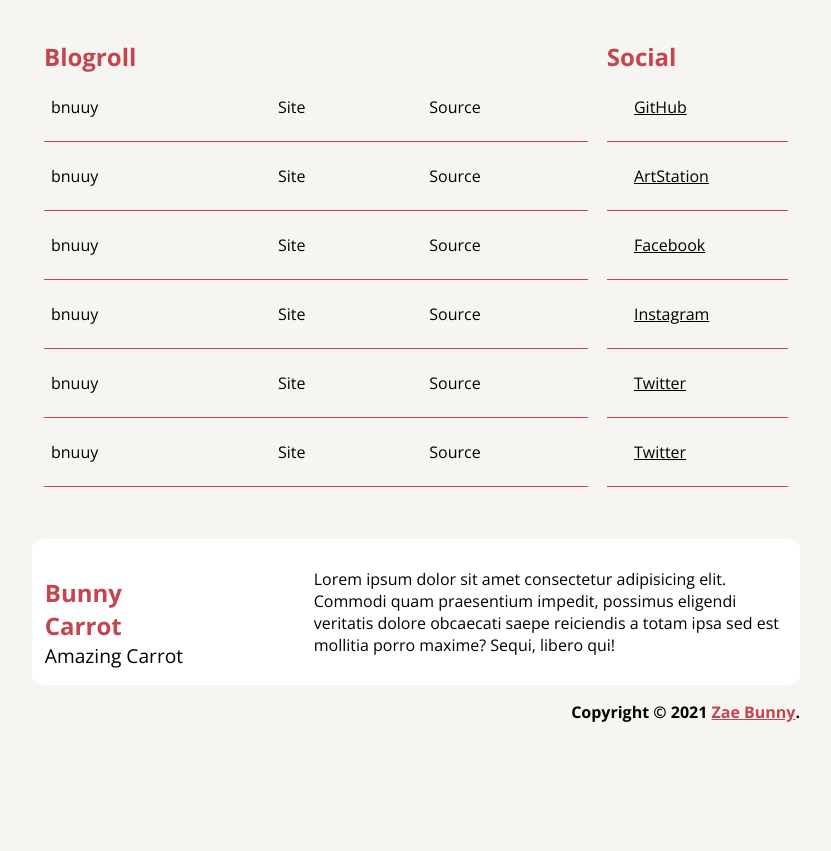
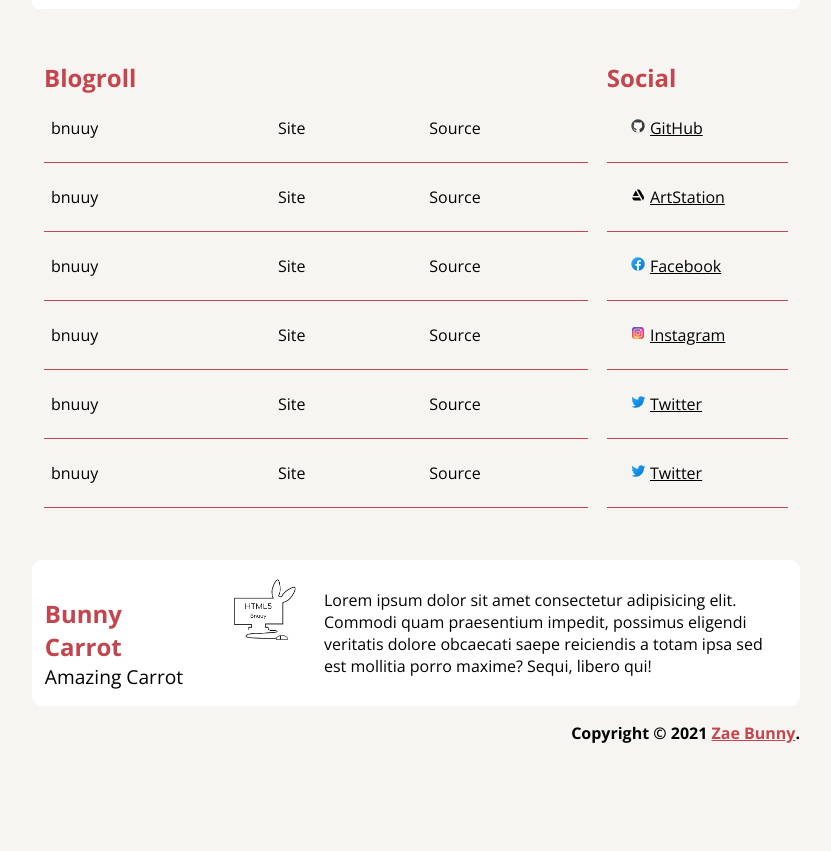
Before and after one commit to HideOnFluff/JavaScript---First-Iteration, a plain HTML site: page index.html in a window 1280 px wide. Shown: the part 995-1846 px from the top of the page, without its empty margins (224-1055 px from the left). Before the commit the page ends 1825 px from the top, so only its background shows below. Drawn offline with nearby package versions, Linux system fonts and the light colour scheme; the site is published under a folder, as on GitHub Pages, so addresses that start at the root find nothing.

Commit message:
./img hotfix

```diff
--- a/index.html
+++ b/index.html
@@ -3,9 +3,9 @@
 <head>
     <meta charset="UTF-8">
     <meta name="viewport" content="width=device-width, initial-scale=1.0">
-    <link rel="stylesheet" href="css/template.css">
-    <link rel="stylesheet" href="css/index.css">
-    <link rel="icon" type="image/x-icon" href="/img/favicon.ico">
+    <link rel="stylesheet" href="./css/template.css">
+    <link rel="stylesheet" href="./css/index.css">
+    <link rel="icon" type="image/x-icon" href="./img/favicon.ico">
     <title>Home</title>
 </head>
 <body>
@@ -26,12 +26,12 @@
         </header>
         <main>
             <section class="featured-article">
-                <article class="featured-article__content">
-                <h1 class="featured-article__title">Featured Article</h1>
-                <h2 class="featured-article__subtitle">Carrots in Bnuuy Magazine!</h2>
-                <p class="featured-article__text">Discover how to use Graceful Degradation and Progressive Enchancement techniques to achieve an outstanding, cross-bnuuy <a href="#" class="featured-article__link">HTML5</a> and <a href="#" class="featured-article__link">CSS3</a> carrot today!</p>
-            </article>
-                <img src="/img/card img.png" alt="" class="featured-article__img">
+                    <article class="featured-article__content">
+                    <h1 class="featured-article__title">Featured Article</h1>
+                    <h2 class="featured-article__subtitle">Carrots in Bnuuy Magazine!</h2>
+                    <p class="featured-article__text">Discover how to use Graceful Degradation and Progressive Enchancement techniques to achieve an outstanding, cross-bnuuy <a href="#"   class="featured-article__link">HTML5</a> and <a href="#" class="featured-article__link">CSS3</a> carrot today!</p>
+                </article>
+                    <img src="./img/card img.png" alt="" class="featured-article__img">
             </section>
             <section class="main-content">
                 <article class="main-content__item">
@@ -102,27 +102,27 @@
                     <h2 class="blogroll__title">Social</h2>
                     <ul class="blogroll__social-list">
                         <li class="blogroll__social-link">
-                            <img src="/img/github.svg" alt="" class="blogroll__icon">
+                            <img src="./img/github.svg" alt="" class="blogroll__icon">
                             <a href="#" class="blogroll__text">GitHub</a
                         ></li>
                         <li class="blogroll__social-link">
-                            <img src="/img/artstation.svg" alt="" class="blogroll__icon">
+                            <img src="./img/artstation.svg" alt="" class="blogroll__icon">
                             <a href="#" class="blogroll__text">ArtStation</a>
                         </li>
                         <li class="blogroll__social-link">
-                            <img src="/img/Facebook.svg" alt="" class="blogroll__icon">
+                            <img src="./img/Facebook.svg" alt="" class="blogroll__icon">
                             <a href="#" class="blogroll__text">Facebook</a>
                         </li>
                         <li class="blogroll__social-link">
-                            <img src="/img/Instagram.svg" alt="" class="blogroll__icon">
+                            <img src="./img/Instagram.svg" alt="" class="blogroll__icon">
                             <a href="#" class="blogroll__text">Instagram</a>
                         </li>
                         <li class="blogroll__social-link">
-                            <img src="/img/twitter.svg" alt="" class="blogroll__icon">
+                            <img src="./img/twitter.svg" alt="" class="blogroll__icon">
                             <a href="#" class="blogroll__text">Twitter</a>
                         </li>
                         <li class="blogroll__social-link">
-                            <img src="/img/twitter.svg" alt="" class="blogroll__icon">
+                            <img src="./img/twitter.svg" alt="" class="blogroll__icon">
                             <a href="#" class="blogroll__text">Twitter</a>
                         </li>
 
@@ -136,7 +136,7 @@
                     <p class="footer__title">Bunny Carrot</p>
                     <p class="footer__subtitle">Amazing Carrot</p>
                 </div>
-                <div class="footer__item"><img src="/img/card logo.png" alt="" class="footer__img"></div>
+                <div class="footer__item"><img src="./img/card logo.png" alt="" class="footer__img"></div>
                 <div class="footer__item">
                     <p class="footer__text">Lorem ipsum dolor sit amet consectetur adipisicing elit. Commodi quam praesentium impedit, possimus eligendi veritatis dolore obcaecati saepe reiciendis a totam ipsa sed est mollitia porro maxime? Sequi, libero qui!</p>
                 </div>
```
Also changed, not shown: data.html (+1 -1 lines).
